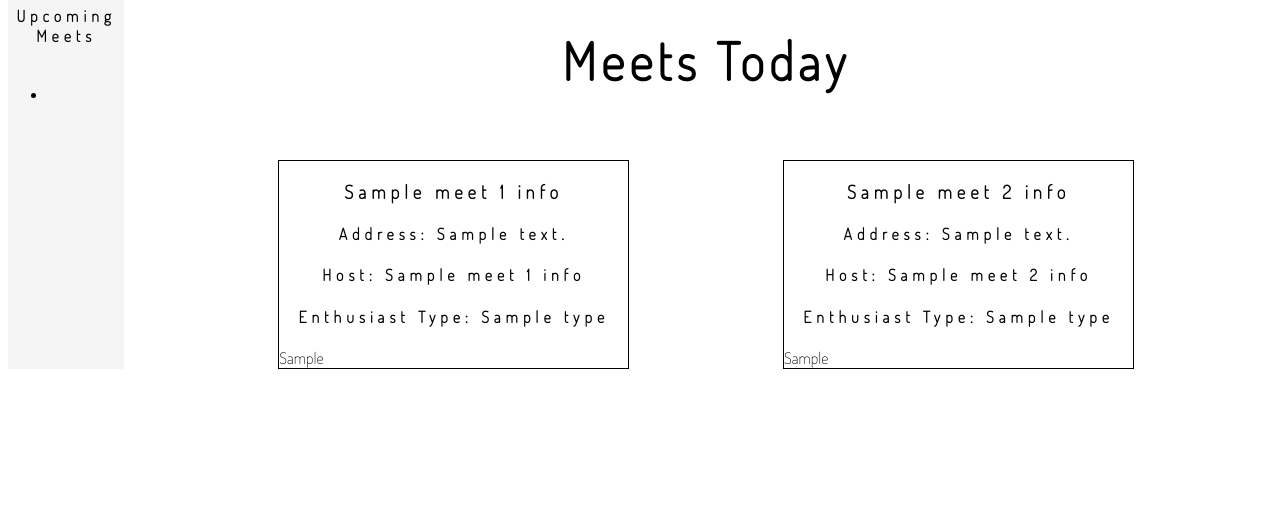
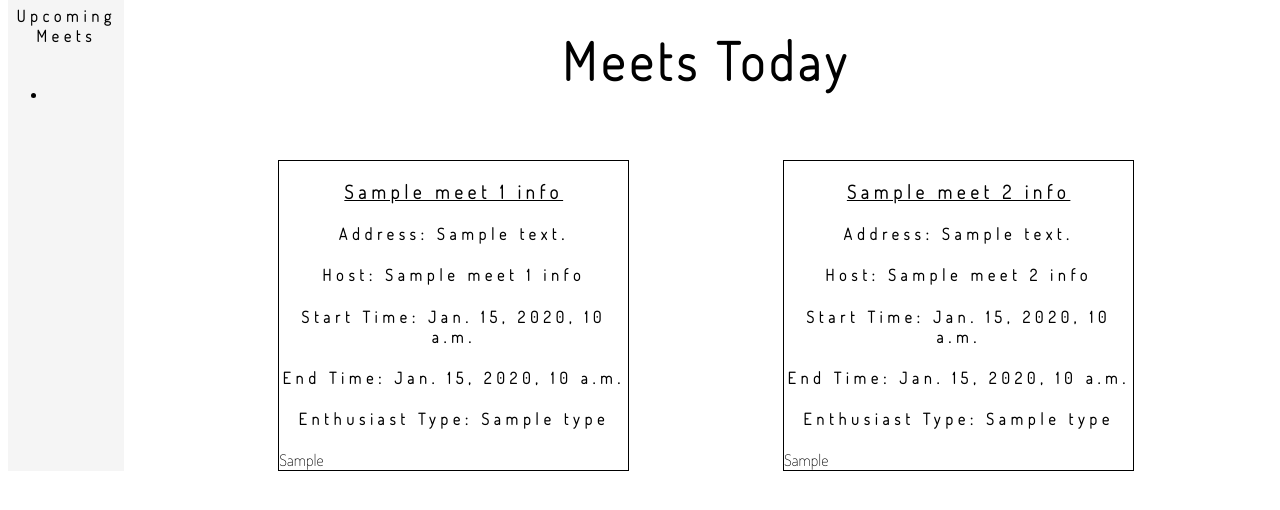
Before and after one commit to wadeChriestenson/car_meet, a Django app: template templates/car_meets.html in a window 1280 px wide. Shown: the part 170-680 px from the top of the page. Run offline with Django 4.2, Linux system fonts and the light colour scheme; the template is opened without the code that fills it: most values are stand-ins (such as "Sample title", 1, 10 or a date in 2020); some libraries are stand-ins or nearby versions.

Commit message:
03/27/2022 - WC

```diff
--- a/salem/static/css/car_meet11111111111111.css
+++ b/salem/static/css/car_meet11111111111111.css
@@ -79,3 +79,6 @@ h2{
     border: 1px solid black;
     width: 30%;
 }
+h3{
+    text-decoration: underline;
+}
--- a/salem/views.py
+++ b/salem/views.py
@@ -91,6 +91,8 @@ def carMeet(request):
         'locationName': 'Walmart',
         'address': '3025 Lancaster Dr NE, Salem, OR 97305',
         'hostName': 'Wade',
+        'startTime': '7:00 PM',
+        'endTime': '11:00 PM',
         'type': 'JDM'
     }
     meet_2_Map = plot(meet2,
@@ -100,8 +102,11 @@ def carMeet(request):
         'locationName': 'Downtown Parking Garage',
         'address': '538 Liberty St NE, Salem, OR 97303',
         'hostName': 'Steve',
+        'startTime': '8:00 PM',
+        'endTime': '10:00 PM',
         'type': 'All'
     }
+
     return render(request, 'car_meets.html', {
         'meet_1_Map': meet_1_Map,
         'meet_1_Info': meet_1_Info,
--- a/templates/car_meets.html
+++ b/templates/car_meets.html
@@ -35,6 +35,8 @@
                 <h3>{{ meet_1_Info.locationName }}</h3>
                 <h4>Address: {{ meet_1_Info.address }}</h4>
                 <h4>Host: {{ meet_1_Info.hostName }}</h4>
+                <h4>Start Time: {{ meet_1_Info.startTime }}</h4>
+                <h4>End Time: {{ meet_1_Info.endTime }}</h4>
                 <h4>Enthusiast Type: {{ meet_1_Info.type }}</h4>
                 <div>{{ meet_1_Map | safe }}</div>
             </div>
@@ -42,6 +44,8 @@
                 <h3>{{ meet_2_Info.locationName }}</h3>
                 <h4>Address: {{ meet_2_Info.address }}</h4>
                 <h4>Host: {{ meet_2_Info.hostName }}</h4>
+                <h4>Start Time: {{ meet_2_Info.startTime }}</h4>
+                <h4>End Time: {{ meet_2_Info.endTime }}</h4>
                 <h4>Enthusiast Type: {{ meet_2_Info.type }}</h4>
                 <div>{{ meet_2_Map | safe }}</div>
             </div>
```
